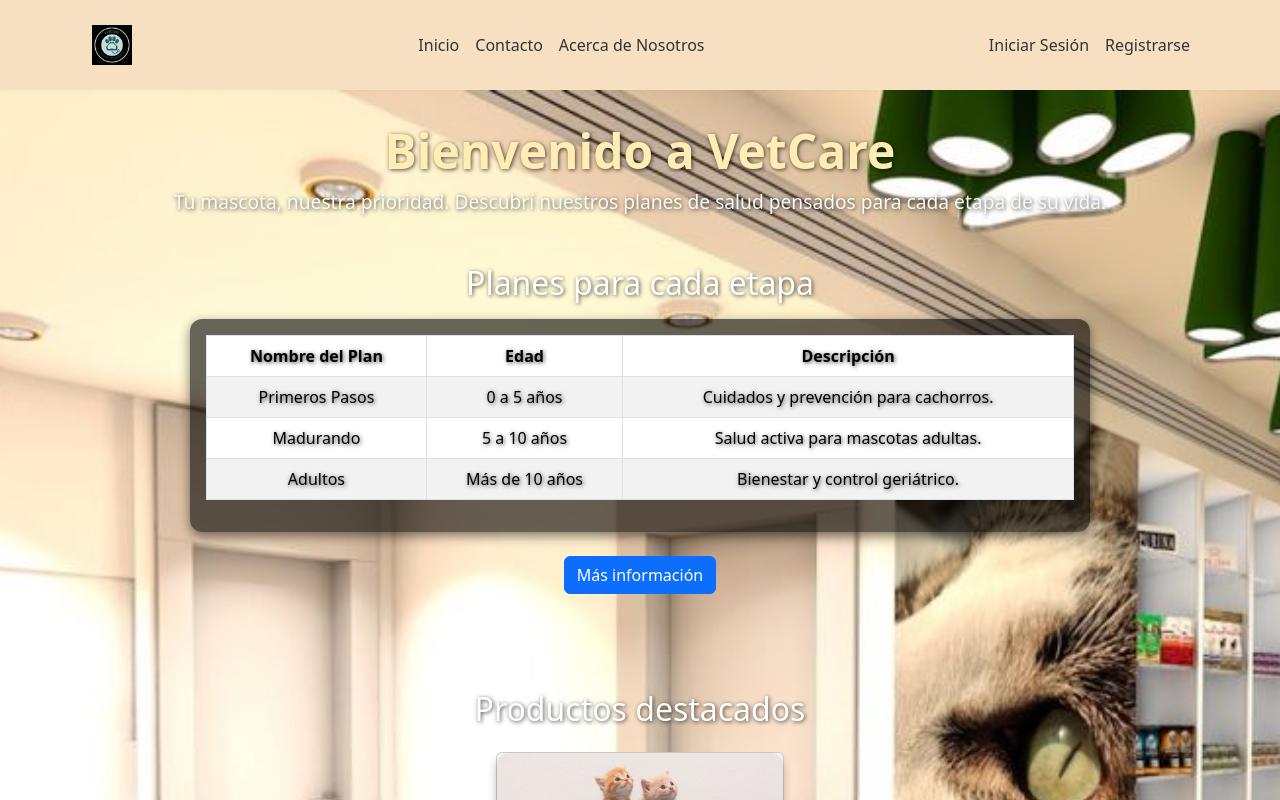
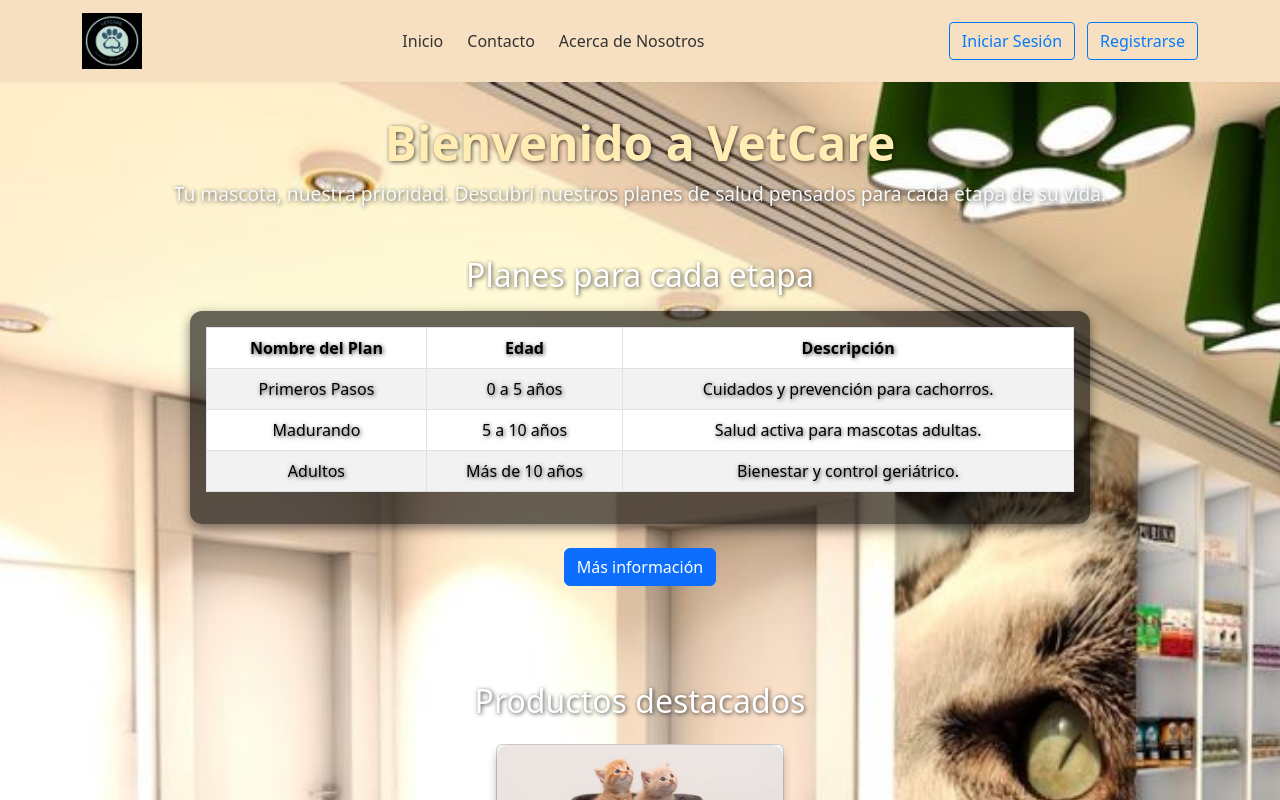
Before and after one commit to jero286/VET-FRONTEND, a React (Vite) app: page / in a window 1280 px wide. Shown: the top 800 px of the page. Built offline with nearby package versions, Linux system fonts and the light colour scheme; no server answers.

Commit message:
se arregla problema de Navbar relacionado a su responsive

```diff
--- a/src/componentes/navbar/NavbarC.jsx
+++ b/src/componentes/navbar/NavbarC.jsx
@@ -1,9 +1,9 @@
+// NavbarC.jsx
 import Container from "react-bootstrap/Container";
 import Nav from "react-bootstrap/Nav";
 import Navbar from "react-bootstrap/Navbar";
 import { NavLink, useNavigate } from "react-router-dom";
 import "./navbar.css";
-import { Button } from "react-bootstrap";
 
 const NavbarC = () => {
   const navigate = useNavigate();
@@ -12,19 +12,15 @@ const NavbarC = () => {
 
   const cerrarSesion = (ev) => {
     ev.preventDefault();
-    sessionStorage.removeItem("token");
-    sessionStorage.removeItem("rol");
-    sessionStorage.removeItem("idUsuario");
-    setTimeout(() => {
-      navigate("/");
-    }, 1000);
+    sessionStorage.clear();
+    setTimeout(() => navigate("/"), 1000);
   };
+
   return (
-    <>
-      <Navbar expand="lg" className="body-tertiary">
+    <Navbar expand="lg" className="body-tertiary" collapseOnSelect>
       <Container>
         <NavLink
-            className={"nav-link"}
+          className="navbar-brand navbar-brand-logo"
           to={
             token && usuarioLogueadoRol === "usuario"
               ? "/usuario"
@@ -33,12 +29,14 @@ const NavbarC = () => {
               : "/"
           }
         >
-            <img src="/logo3.jpeg" alt="Logo" style={{ width: '60px' }} />
+          <img src="/logo3.jpeg" alt="Logo" className="logo-img" />
         </NavLink>
+
         <Navbar.Toggle aria-controls="basic-navbar-nav" />
         <Navbar.Collapse id="basic-navbar-nav">
+          <Nav className="nav-main mx-auto">
             {token && usuarioLogueadoRol === "usuario" ? (
-              <Nav className="ms-auto">
+              <>
                 <NavLink className="nav-link" to="/usuario">
                   Inicio
                 </NavLink>
@@ -51,24 +49,24 @@ const NavbarC = () => {
                 <NavLink className="nav-link" to="/usuario/turnos">
                   Turnos
                 </NavLink>
-              </Nav>
+              </>
             ) : token && usuarioLogueadoRol === "admin" ? (
-              <Nav className="ms-auto">
+              <>
                 <NavLink className="nav-link" to="/admin">
                   Inicio
                 </NavLink>
                 <NavLink className="nav-link" to="/admin/pacientes">
-                  Panel de Pacientes
+                  Pacientes
                 </NavLink>
                 <NavLink className="nav-link" to="/admin/productos">
-                  Panel de Productos
+                  Productos
                 </NavLink>
                 <NavLink className="nav-link" to="/admin/turnos">
-                  Panel de Turnos
+                  Turnos
                 </NavLink>
-              </Nav>
+              </>
             ) : (
-              <Nav className="ms-auto">
+              <>
                 <NavLink className="nav-link" to="/">
                   Inicio
                 </NavLink>
@@ -78,44 +76,46 @@ const NavbarC = () => {
                 <NavLink className="nav-link" to="/acercaDeNosotros">
                   Acerca de Nosotros
                 </NavLink>
+              </>
+            )}
           </Nav>
-            )}
 
+          <div className="actions-wrapper">
             {token && usuarioLogueadoRol === "usuario" ? (
-              <Nav className="ms-auto d-flex align-items-center gap-3">
-                <Button
-                  variant="primary"
-                  as={NavLink}
-                  to="/usuario/reservarTurnos"
+              <>
+                <NavLink to="/usuario/reservarTurnos" className="btn-reservar">
+                  Reservar turno
+                </NavLink>
+                <NavLink
+                  className="nav-link action-link"
+                  to="#"
+                  onClick={cerrarSesion}
                 >
-                  Reservar turno
-                </Button>
-                <NavLink className="nav-link" to="#" onClick={cerrarSesion}>
                   Cerrar Sesión
                 </NavLink>
-              </Nav>
+              </>
             ) : token && usuarioLogueadoRol === "admin" ? (
-              <Nav className="ms-auto">
-                <NavLink className="nav-link" to="#" onClick={cerrarSesion}>
+              <NavLink
+                className="nav-link action-link"
+                to="#"
+                onClick={cerrarSesion}
+              >
                 Cerrar Sesión
               </NavLink>
-              </Nav>
             ) : (
               <>
-                <Nav className="ms-auto">
-                  <NavLink className="nav-link" to="/iniciarSesion">
+                <NavLink className="btn-outline-custom" to="/iniciarSesion">
                   Iniciar Sesión
                 </NavLink>
-                  <NavLink className="nav-link" to="/registrarse">
+                <NavLink className="btn-outline-custom" to="/registrarse">
                   Registrarse
                 </NavLink>
-                </Nav>
               </>
             )}
+          </div>
         </Navbar.Collapse>
       </Container>
     </Navbar>
-    </>
   );
 };
 
--- a/src/componentes/navbar/navbar.css
+++ b/src/componentes/navbar/navbar.css
@@ -1,17 +1,16 @@
 .body-tertiary {
   background-color: #f7e0c2;
-  padding: 50px 0;
-  min-height: 90px;
-  box-shadow: 0 2px 5px rgba(0, 0, 0, 0.1);
+  padding: 12px 0;
+  min-height: 64px;
+  box-shadow: 0 2px 5px rgba(0, 0, 0, 0.08);
 }
 
-.body-tertiary img {
-  max-height: 70px;
-  width: auto;
+.navbar-brand-logo .logo-img {
+  width: 60px;
+  max-height: 56px;
   transition: transform 0.2s ease-in-out;
 }
-
-.body-tertiary img:hover {
+.navbar-brand-logo .logo-img:hover {
   transform: scale(1.05);
 }
 
@@ -19,22 +18,93 @@
   color: #333 !important;
   font-weight: 500;
   font-size: 1rem;
-  padding: 8px 15px;
-  transition: color 0.3s ease;
+  padding: 8px 12px;
+  transition: color 0.2s ease;
 }
-
 .nav-link:hover {
   color: #007bff !important;
 }
 
-.btn-primary {
-  background-color: #007bff;
-  border-color: #007bff;
-  padding: 8px 15px;
-  transition: all 0.3s ease;
+.nav-main {
+  display: flex;
+  justify-content: center;
+  gap: 0.5rem;
 }
 
-.btn-primary:hover {
-  background-color: #0056b3;
-  border-color: #0056b3;
+.actions-wrapper {
+  display: flex;
+  gap: 0.75rem;
+  align-items: center;
 }
+
+.btn-reservar {
+  border: 1px solid #007bff;
+  color: #007bff !important;
+  background-color: transparent;
+  padding: 6px 12px;
+  border-radius: 4px;
+  font-weight: 500;
+  text-decoration: none;
+  transition: all 0.2s ease;
+  white-space: nowrap;
+}
+.btn-reservar:hover {
+  background-color: #007bff;
+  color: #fff !important;
+}
+
+.btn-outline-custom {
+  border: 1px solid #007bff;
+  color: #007bff !important;
+  padding: 6px 12px;
+  border-radius: 4px;
+  font-weight: 500;
+  transition: all 0.2s ease;
+  text-decoration: none;
+  white-space: nowrap;
+}
+.btn-outline-custom:hover {
+  background-color: #007bff;
+  color: #fff !important;
+}
+
+.action-link {
+  color: #000 !important;
+  font-weight: 500;
+  text-decoration: none;
+  padding: 6px 12px;
+  transition: color 0.2s ease;
+}
+
+.action-link:hover {
+  color: #007bff !important;
+}
+
+/* Responsive */
+@media (max-width: 991.98px) {
+  .nav-main {
+    flex-direction: column;
+    align-items: flex-start;
+    width: 100%;
+  }
+  .nav-main .nav-link {
+    text-align: center;
+    width: auto;
+  }
+
+  .actions-wrapper {
+    flex-direction: column;
+    align-items: flex-start;
+    width: 100%;
+    border-top: 1px solid rgba(0, 0, 0, 0.05);
+    padding-top: 10px;
+  }
+
+  .actions-wrapper .btn-reservar,
+  .actions-wrapper .btn-outline-custom,
+  .actions-wrapper .action-link {
+    width: auto;
+    max-width: 200px;
+    text-align: center;
+  }
+}
```
Lines whose indentation alone changed are shown as unchanged.
